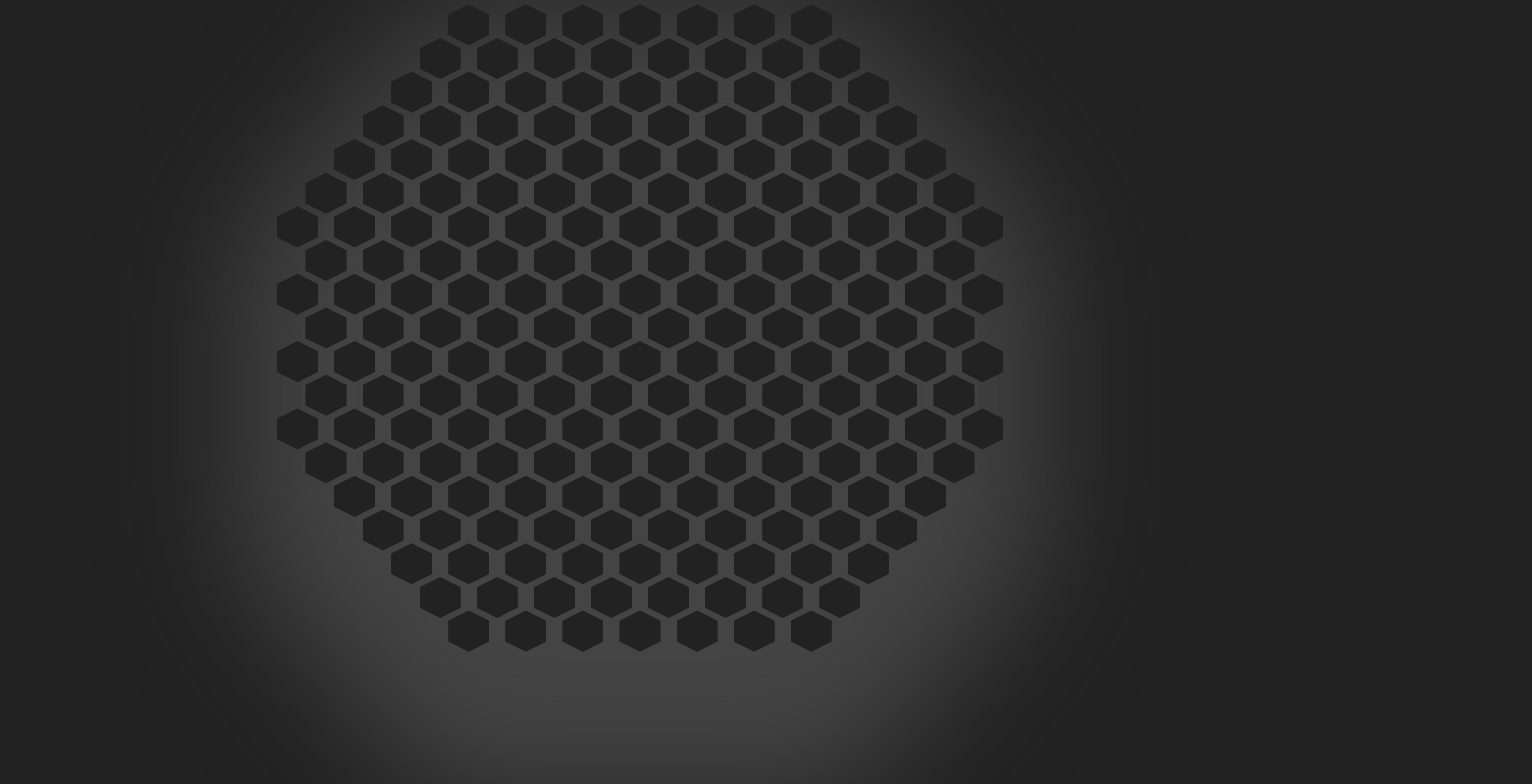
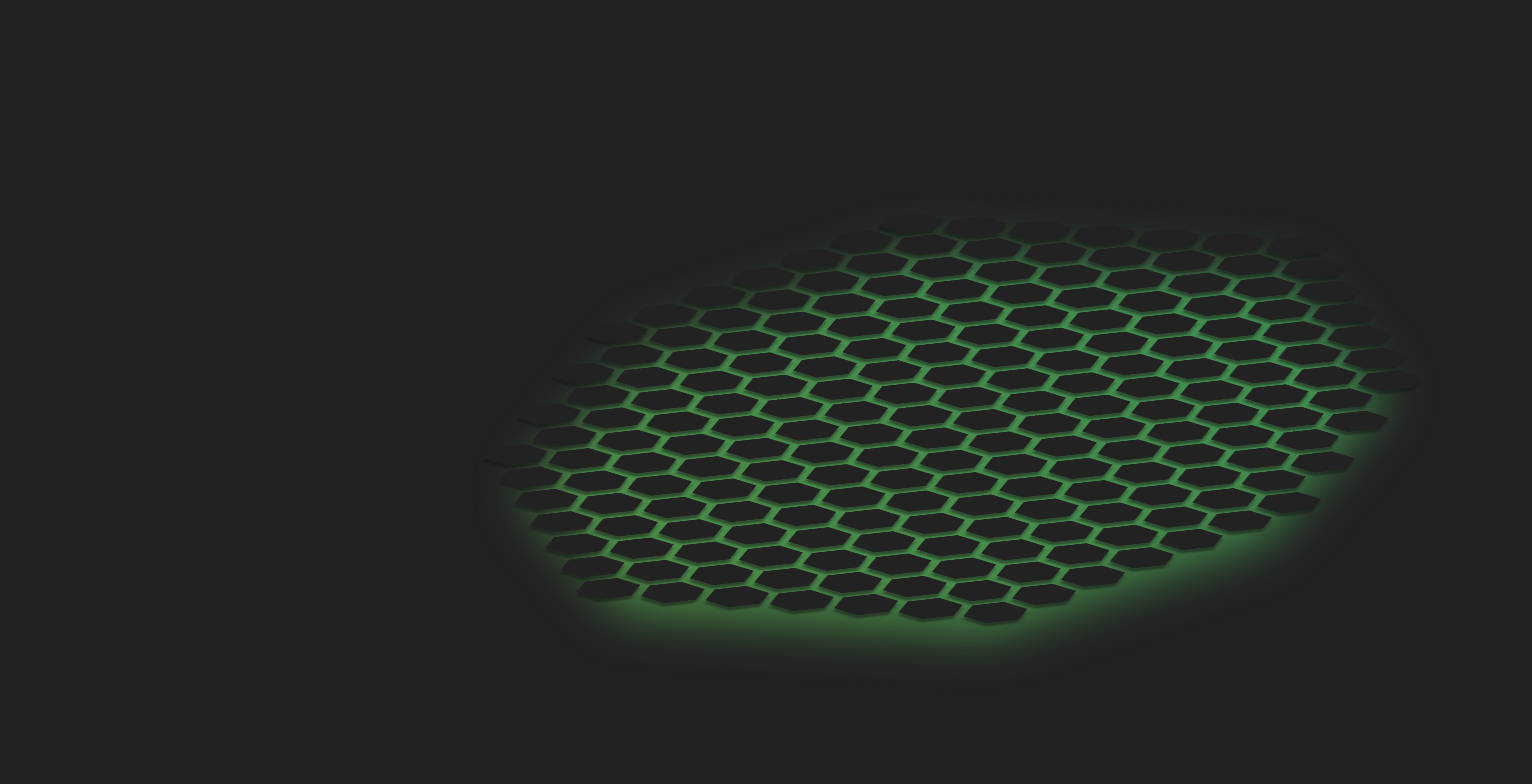
Before and after one commit to alexhartenburg/alexhartenburg.com, a React (Vite) app: page / in a window 1280 px wide. Shown: the top 784 px of the page, 1532 px wide, since content can reach past the window. Built offline with nearby package versions, Linux system fonts and the light colour scheme.

Commit message:
Create 3d effect with the hexagons. Improve backlight smoothness.

```diff
--- a/src/components/Background/Background.tsx
+++ b/src/components/Background/Background.tsx
@@ -1,7 +1,7 @@
 import { BlurContainer, Glow, SilhouetteContainer, SilhouetteRowFirst, SilhouetteRow, SilhouetteRowLast, Silhouette } from "./Background_styled"
 
 const Background = () => {
-    const size = 100;
+    const size = 120;
     const density = 5;
     const returnSilhouettes = (x:number) => {
         let arr = [];
--- a/src/components/Background/Background_styled.tsx
+++ b/src/components/Background/Background_styled.tsx
@@ -1,56 +1,44 @@
 import styled from "styled-components";
 import { keyframes } from "styled-components";
-
-const h = 60;
-const n = 7;
-
-
-
 
 const BlurContainer = styled.div`
     width: 100vw;
     height: 100vh;
-    -webkit-filter: blur(5vw);
-    -moz-filter: blur(5vw);
-    -ms-filter: blur(5vw);
-    filter: blur(5vw);
+    -webkit-filter: blur(2vw);
+    -moz-filter: blur(2vw);
+    -ms-filter: blur(2vw);
+    filter: blur(2vw);
 `
 const glowAnimation = keyframes`
     0% {
-        background-position: left bottom;
-    }
-    50% {
-        background-position: left bottom;
-    }
-    55% {
-        background-position: right top;
+        background-position: 0% 100%;
     }
     100% {
-        background-position: right top;
+        background-position: 100% 0%;
     }
 `
 const Glow = styled.div<{ size: number }>`
     position: absolute;
-    width: min(${(props) => props.size || 50}vw, ${(props) => props.size || 50}vh);
-    height: min(${(props) => props.size || 50}vw, ${(props) => props.size || 50}vh);
-    top: 50%;
-    left: 50%;
-    transform: translate(-50%, -50%);
+    width: calc(min(${(props) => props.size || 50}vw, ${(props) => props.size || 50}vh) * 0.81);
+    height: calc(min(${(props) => props.size || 50}vw, ${(props) => props.size || 50}vh) * 1.02);
+    transform: rotate3d(10,-2,2,70deg);
+    top: -6%;
+    right: -5%;
     clip-path: polygon(0% 30%, 0% 70%, 25% 100%, 75% 100%, 100% 70%, 100% 30%, 75% 0%, 25% 0%);
-    background-image: linear-gradient(45deg, #444 45%, #555 50%, #444 55%);
-    background-size: 220% 220%;
+    background-image: linear-gradient(45deg, #029e84 0%, #9e7702 50%, #029e84 100%);
+    background-size: 2000% 2000%;
     animation: ${glowAnimation} 10s linear infinite;
 `
 const SilhouetteContainer = styled.div<{ size: number }>`
     position: absolute;
-    width: min(${(props) => props.size || 50}vw, ${(props) => props.size || 50}vh);
+    width: calc(min(${(props) => props.size || 50}vw, ${(props) => props.size || 50}vh) ) 0.99);
     height: min(${(props) => props.size || 50}vw, ${(props) => props.size || 50}vh);
-    top: 50%;
-    left: 50%;
+    transform: rotate3d(10,-2,2,70deg);
+    top: -10%;
+    right: -10%;
     padding: 0;
     margin: 0;
     overflow: visible;
-    transform: translate(-50%, -50%);
 `
 const SilhouetteRow = styled.div<{ size: number, density: number }>`
     display: block;
@@ -58,8 +46,9 @@
     width: 100%;
     height: calc(min(${(props) => props.size || 50}vw, ${(props) => props.size || 50}vh) / ${(props) => 4 + 3 * props.density || 6});
     padding: 0;
-    margin: calc(calc(min(${(props) => props.size || 50}vw, ${(props) => props.size || 50}vh) / ${(props) => 4 + 3 * props.density || 6}) / -5) 0;
+    margin: calc(calc(min(${(props) => props.size || 50}vw, ${(props) => props.size || 50}vh) / ${(props) => 4 + 3 * props.density || 6}) / 10) 0;
     height: calc(min(10, 10) - 12px);
+    filter: drop-shadow(2px 9px 2px rgba(20,20,20,0.5));
 `
 const SilhouetteRowFirst = styled.div<{ size: number, density: number }>`
     display: block;
@@ -67,8 +56,9 @@
     width: 100%;
     height: calc(min(${(props) => props.size || 50}vw, ${(props) => props.size || 50}vh) / ${(props) => 4 + 3 * props.density || 6});
     padding: 0;
-    margin: calc(calc(min(${(props) => props.size || 50}vw, ${(props) => props.size || 50}vh) / ${(props) => 4 + 3 * props.density || 6}) / 10) 0 calc(calc(min(${(props) => props.size || 50}vw, ${(props) => props.size || 50}vh) / ${(props) => 4 + 3 * props.density || 6}) / -5) 0;
+    margin: 0 0 calc(calc(min(${(props) => props.size || 50}vw, ${(props) => props.size || 50}vh) / ${(props) => 4 + 3 * props.density || 6}) / -50) 0;
     height: calc(min(10, 10) - 12px);
+    filter: drop-shadow(2px 9px 2px rgba(20,20,20,0.5));
 `
 const SilhouetteRowLast = styled.div<{ size: number, density: number }>`
     display: block;
@@ -76,14 +66,15 @@
     width: 100%;
     height: calc(min(${(props) => props.size || 50}vw, ${(props) => props.size || 50}vh) / ${(props) => 4 + 3 * props.density || 6});
     padding: 0;
-    margin: calc(calc(min(${(props) => props.size || 50}vw, ${(props) => props.size || 50}vh) / ${(props) => 4 + 3 * props.density || 6}) / -5) 0;
+    margin: calc(calc(min(${(props) => props.size || 50}vw, ${(props) => props.size || 50}vh) / ${(props) => 4 + 3 * props.density || 6}) / -50) 0;
     height: calc(min(10, 10) - 12px);
+    filter: drop-shadow(2px 9px 2px rgba(20,20,20,0.5));
 `
 const Silhouette = styled.div<{ size: number, density: number }>`
     display: inline-block;
-    width: calc(calc(min(${(props) => props.size || 50}vw, ${(props) => props.size || 50}vh) / ${(props) => 4 + 3 * props.density || 6}) - 1px);
-    height: calc(calc(min(${(props) => props.size || 50}vw, ${(props) => props.size || 50}vh) / ${(props) => 4 + 3 * props.density || 6}) - 1px);
-    margin: 0 calc(min(${(props) => props.size || 50}vw, ${(props) => props.size || 50}vh) / 100);
+    width: calc(min(${(props) => props.size || 50}vw, ${(props) => props.size || 50}vh) / ${(props) => 2 + 2.9 * props.density || 6});
+    height: calc(min(${(props) => props.size || 50}vw, ${(props) => props.size || 50}vh) / ${(props) => 2 + 2.9 * props.density || 6});
+    margin: 0 calc(min(${(props) => props.size || 50}vw, ${(props) => props.size || 50}vh) / 200);
     clip-path: polygon(0% 25%, 0% 75%, 50% 100%, 100% 75%, 100% 25%, 50% 0%);
     background-color: #222;
 `
--- a/src/index.css
+++ b/src/index.css
@@ -2,4 +2,5 @@
     margin: 0;
     padding: 0;
     background-color: #222;
+    overflow-x: hidden;
 }
```
